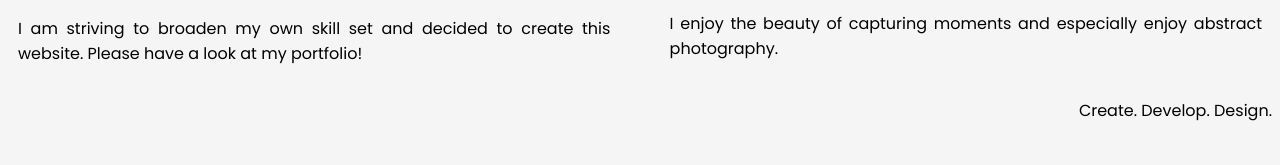
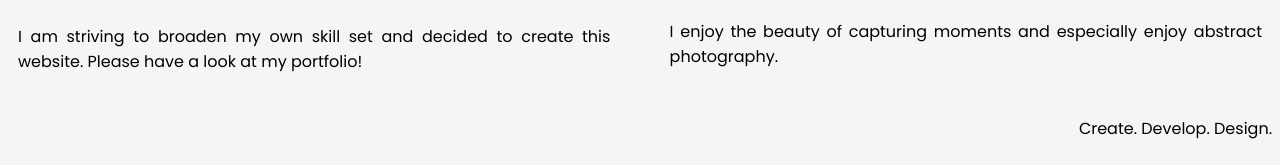
Before and after one commit to The-Bester/Portfolio, a plain HTML site: page index.html in a window 1280 px wide. Shown: the part 666-831 px from the top of the page. Drawn offline with Linux system fonts and the light colour scheme.

Commit message:
Fixed footer to stay at the bottom

```diff
--- a/index.html
+++ b/index.html
@@ -36,10 +36,11 @@
       </div>
     </div>
   </div>
+  <footer>
+    <p>Create. Develop. Design.</p>
+  </footer>
 </body>
 
-<footer>
-  <p>Create. Develop. Design.</p>
-</footer>
+
 
 </html>
--- a/style.css
+++ b/style.css
@@ -7,6 +7,8 @@ body {
   min-width: 200px;
   height: 100%;
   color: black;
+  display: flex;
+  flex-direction: column;
 }
 
 .main {
@@ -16,6 +18,7 @@ body {
 
 .flex-container {
   display: flex;
+  flex-direction: row;
   margin: 10px;
 }
 
@@ -76,6 +79,7 @@ footer {
   text-align: right;
   color: midnightblue;
   clear: both;
+  margin-top: auto;
 }
 
 @media (max-width: 733px) {
```
